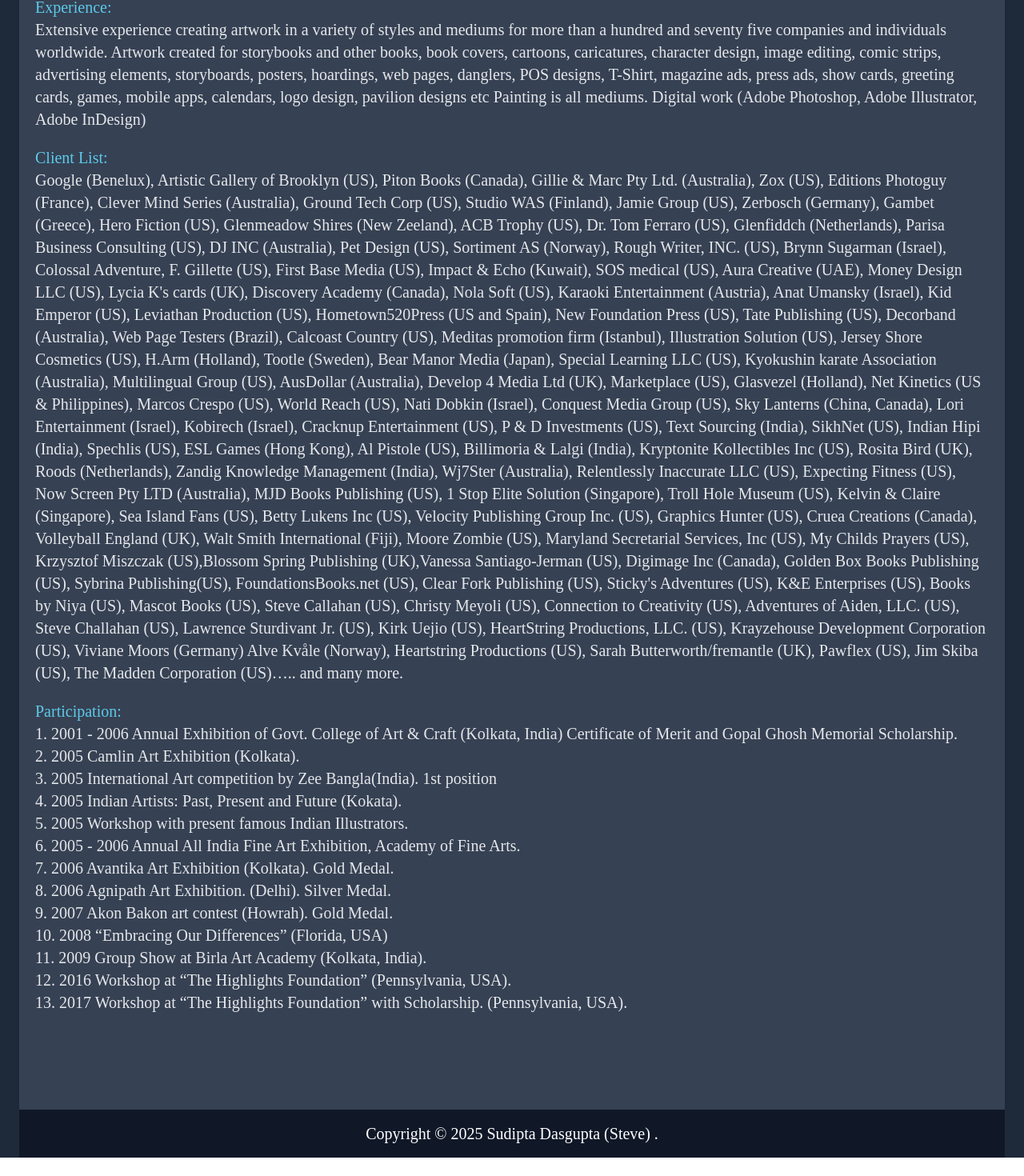
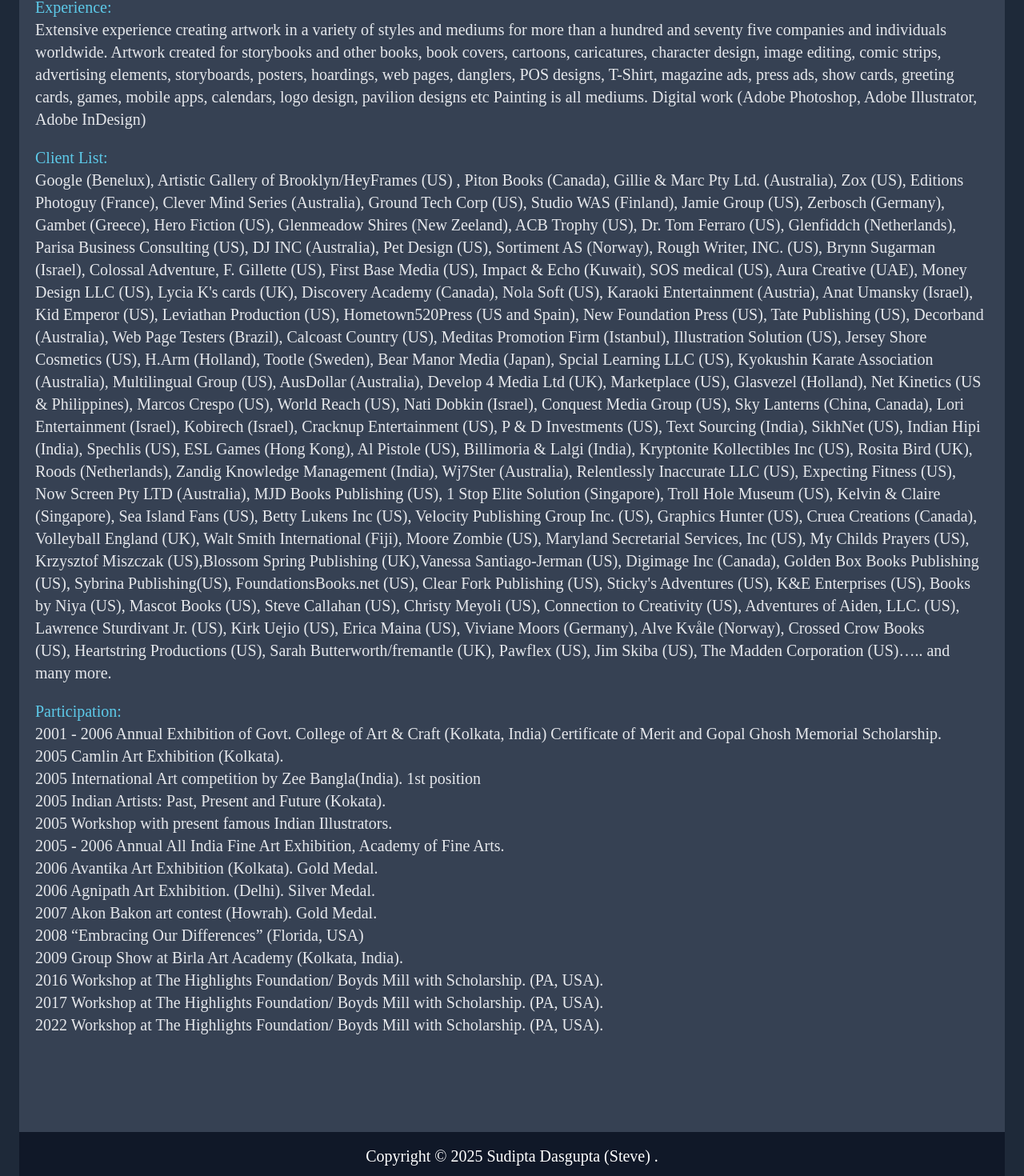
Before and after one commit to Nikolaigamer11/Sudipta_Portfolio, a React (Vite) app: page / in a window 1280 px wide. Shown: the part 2665-4135 px from the top of the page at 80% size. Before the commit the page ends 4112 px from the top, so only its background shows below. Built offline with nearby package versions, Linux system fonts and the light colour scheme.

Commit message:
teweked here and there changed names etc

```diff
--- a/src/components/images.jsx
+++ b/src/components/images.jsx
@@ -14,13 +14,13 @@
 const DIGITAL_PAINTINGS = 25;
 const CHARACTER_PAINTINGS = 15;
 const PENCIL = 25;
-const MANUAL_REAL = 3;
+const MANUAL_REAL = 4;
 const VECTORS = 11;
 const ANIMATION_BACK = 5;
 const MANUAL = 31;
 const MISCELLANEOUS = 5;
 const WATER_PAINTINGS = 11;
-const SET_NUM = 13;
+const SET_NUM = 11;
 const BOOK = 20;
 const POSTER = 8;
 const MURAL = 15;
--- a/src/pages/BookIll.jsx
+++ b/src/pages/BookIll.jsx
@@ -13,11 +13,11 @@
 
       <Gallery
         images={Traditional}
-        txt={`Please Click the images to zoom \n Traditional Book Paintings:`}
+        txt={`Please Click the images to zoom \n Manual:`}
       />
-      <Gallery images={Digital} txt={`Digital Book Paintings:`} />
-      <Gallery images={Comic} txt={`Comic Book Paintings:`} />
-      <Gallery images={Adult_book} txt={`Adult Book Paintings:`} />
+      <Gallery images={Digital} txt={`Digital:`} />
+      <Gallery images={Comic} txt={`Comics:`} />
+      <Gallery images={Adult_book} txt={`Adult Books:`} />
     </main>
   );
 }
--- a/src/pages/Home.jsx
+++ b/src/pages/Home.jsx
@@ -305,25 +305,25 @@
         <div className=" text-left my-5">
           <h5 className="text-[#5dcae9]">Client List:</h5>
           <p>
-            Google (Benelux), Artistic Gallery of Brooklyn (US), Piton Books
-            (Canada), Gillie & Marc Pty Ltd. (Australia), Zox (US), Editions
-            Photoguy (France), Clever Mind Series (Australia), Ground Tech Corp
-            (US), Studio WAS (Finland), Jamie Group (US), Zerbosch (Germany),
-            Gambet (Greece), Hero Fiction (US), Glenmeadow Shires (New Zeeland),
-            ACB Trophy (US), Dr. Tom Ferraro (US), Glenfiddch (Netherlands),
-            Parisa Business Consulting (US), DJ INC (Australia), Pet Design
-            (US), Sortiment AS (Norway), Rough Writer, INC. (US), Brynn Sugarman
-            (Israel), Colossal Adventure, F. Gillette (US), First Base Media
-            (US), Impact & Echo (Kuwait), SOS medical (US), Aura Creative (UAE),
-            Money Design LLC (US), Lycia K's cards (UK), Discovery Academy
-            (Canada), Nola Soft (US), Karaoki Entertainment (Austria), Anat
-            Umansky (Israel), Kid Emperor (US), Leviathan Production (US),
-            Hometown520Press (US and Spain), New Foundation Press (US), Tate
-            Publishing (US), Decorband (Australia), Web Page Testers (Brazil),
-            Calcoast Country (US), Meditas promotion firm (Istanbul),
-            Illustration Solution (US), Jersey Shore Cosmetics (US), H.Arm
-            (Holland), Tootle (Sweden), Bear Manor Media (Japan), Special
-            Learning LLC (US), Kyokushin karate Association (Australia),
+            Google (Benelux), Artistic Gallery of Brooklyn/HeyFrames (US) ,
+            Piton Books (Canada), Gillie & Marc Pty Ltd. (Australia), Zox (US),
+            Editions Photoguy (France), Clever Mind Series (Australia), Ground
+            Tech Corp (US), Studio WAS (Finland), Jamie Group (US), Zerbosch
+            (Germany), Gambet (Greece), Hero Fiction (US), Glenmeadow Shires
+            (New Zeeland), ACB Trophy (US), Dr. Tom Ferraro (US), Glenfiddch
+            (Netherlands), Parisa Business Consulting (US), DJ INC (Australia),
+            Pet Design (US), Sortiment AS (Norway), Rough Writer, INC. (US),
+            Brynn Sugarman (Israel), Colossal Adventure, F. Gillette (US), First
+            Base Media (US), Impact & Echo (Kuwait), SOS medical (US), Aura
+            Creative (UAE), Money Design LLC (US), Lycia K's cards (UK),
+            Discovery Academy (Canada), Nola Soft (US), Karaoki Entertainment
+            (Austria), Anat Umansky (Israel), Kid Emperor (US), Leviathan
+            Production (US), Hometown520Press (US and Spain), New Foundation
+            Press (US), Tate Publishing (US), Decorband (Australia), Web Page
+            Testers (Brazil), Calcoast Country (US), Meditas Promotion Firm
+            (Istanbul), Illustration Solution (US), Jersey Shore Cosmetics (US),
+            H.Arm (Holland), Tootle (Sweden), Bear Manor Media (Japan), Spcial
+            Learning LLC (US), Kyokushin Karate Association (Australia),
             Multilingual Group (US), AusDollar (Australia), Develop 4 Media Ltd
             (UK), Marketplace (US), Glasvezel (Holland), Net Kinetics (US &
             Philippines), Marcos Crespo (US), World Reach (US), Nati Dobkin
@@ -347,45 +347,49 @@
             (US), Clear Fork Publishing (US), Sticky's Adventures (US), K&E
             Enterprises (US), Books by Niya (US), Mascot Books (US), Steve
             Callahan (US), Christy Meyoli (US), Connection to Creativity (US),
-            Adventures of Aiden, LLC. (US), Steve Challahan (US), Lawrence
-            Sturdivant Jr. (US), Kirk Uejio (US), HeartString Productions, LLC.
-            (US), Krayzehouse Development Corporation (US), Viviane Moors
-            (Germany) Alve Kvåle (Norway), Heartstring Productions (US), Sarah
-            Butterworth/fremantle (UK), Pawflex (US), Jim Skiba (US), The Madden
-            Corporation (US)….. and many more.
+            Adventures of Aiden, LLC. (US), Lawrence Sturdivant Jr. (US), Kirk
+            Uejio (US), Erica Maina (US), Viviane Moors (Germany), Alve Kvåle
+            (Norway), Crossed Crow Books (US), Heartstring Productions (US),
+            Sarah Butterworth/fremantle (UK), Pawflex (US), Jim Skiba (US), The
+            Madden Corporation (US)….. and many more.
           </p>
         </div>
         <div className=" text-left my-5">
           <h5 className="text-[#5dcae9]">Participation: </h5>
           <ol className=" text-left list-decimal list-inside">
-            <li>
+            <ul>
               2001 - 2006 Annual Exhibition of Govt. College of Art & Craft
               (Kolkata, India) Certificate of Merit and Gopal Ghosh Memorial
               Scholarship.
-            </li>
-            <li>2005 Camlin Art Exhibition (Kolkata). </li>
-            <li>
+            </ul>
+            <ul>2005 Camlin Art Exhibition (Kolkata). </ul>
+            <ul>
               2005 International Art competition by Zee Bangla(India). 1st
               position
-            </li>
-            <li>2005 Indian Artists: Past, Present and Future (Kokata). </li>
-            <li>2005 Workshop with present famous Indian Illustrators. </li>
-            <li>
+            </ul>
+            <ul>2005 Indian Artists: Past, Present and Future (Kokata). </ul>
+            <ul>2005 Workshop with present famous Indian Illustrators. </ul>
+            <ul>
               2005 - 2006 Annual All India Fine Art Exhibition, Academy of Fine
               Arts.
-            </li>
-            <li>2006 Avantika Art Exhibition (Kolkata). Gold Medal. </li>
-            <li>2006 Agnipath Art Exhibition. (Delhi). Silver Medal. </li>
-            <li>2007 Akon Bakon art contest (Howrah). Gold Medal. </li>
-            <li>2008 “Embracing Our Differences” (Florida, USA) </li>
-            <li>2009 Group Show at Birla Art Academy (Kolkata, India).</li>
-            <li>
-              2016 Workshop at “The Highlights Foundation” (Pennsylvania, USA).
-            </li>
-            <li>
-              2017 Workshop at “The Highlights Foundation” with Scholarship.
-              (Pennsylvania, USA).
-            </li>
+            </ul>
+            <ul>2006 Avantika Art Exhibition (Kolkata). Gold Medal. </ul>
+            <ul>2006 Agnipath Art Exhibition. (Delhi). Silver Medal. </ul>
+            <ul>2007 Akon Bakon art contest (Howrah). Gold Medal. </ul>
+            <ul>2008 “Embracing Our Differences” (Florida, USA) </ul>
+            <ul>2009 Group Show at Birla Art Academy (Kolkata, India).</ul>
+            <ul>
+              2016 Workshop at The Highlights Foundation/ Boyds Mill with
+              Scholarship. (PA, USA).
+            </ul>
+            <ul>
+              2017 Workshop at The Highlights Foundation/ Boyds Mill with
+              Scholarship. (PA, USA).
+            </ul>
+            <ul>
+              2022 Workshop at The Highlights Foundation/ Boyds Mill with
+              Scholarship. (PA, USA).
+            </ul>
           </ol>
         </div>
       </section>
--- a/src/pages/OIll.jsx
+++ b/src/pages/OIll.jsx
@@ -6,8 +6,8 @@
   Watercolor,
   Manual_Real,
   vector,
+  Manual,
   Animation_Back,
-  Manual,
   Miscellaneous,
 } from "../components/images";
 import IllHeader from "../components/Ill_header";
@@ -17,17 +17,18 @@
       <IllHeader header="Illustrations for other purposes such as character designs, greeting cards, posters, cartoons, web pages, etc." />
       <Gallery
         images={Watercolor}
-        txt={`Please click the images to zoom  \n Water color paintings:- `}
+        txt={`Please click the images to zoom  \n Watercolor illustrations:- `}
       />
-      <Gallery images={Pencil} txt="Pencil Sketches :-" />
+      <Gallery images={Pencil} txt="Pencil Sketches (Digital and Manual) :-" />
       <Gallery
         images={Manual_Real}
         txt="Manual Illustration of Real Places :-"
       />
       <Gallery images={character} txt="Charector Designs:-" />
-      <Gallery images={vector} txt="Vector Graphics:-" />
+      <Gallery images={vector} txt="Vector Graphics (Adobe Illustrator) :-" />
       <Gallery images={Animation_Back} txt="Background for Animations :-" />
-      <Gallery images={Manual_Real} txt="Manual Illustrations:-" />
+      <Gallery images={Manual} txt="Manual Illustrations:-" />
+
       <Gallery images={Miscellaneous} />
     </main>
   );
--- a/src/pages/PaintingIll.jsx
+++ b/src/pages/PaintingIll.jsx
@@ -9,16 +9,16 @@
       <IllHeader
         header="My Paintings"
         parag={`Painting is more like a hobby to me, unless it is custom work. \n
-Acrylic, oil, watercolor and mixed media as well as I often used real elements such as glass, fiber, foam, plastic, metal chains, coins, packing board and many more to give it a special look.\n
+Acrylic, oil, watercolor and mixed media as well as I often use real elements such as glass, fiber, foam, plastic, metal chains, coins, packing board and many more to give it a special look.\n
 
-I also enjoy mural/wall art. So far I have painted murals in Chicago, IL , Alliance, OH and Brooklyn, NY.`}
+I also enjoy mural/wall art. So far I have painted murals in Chicago (IL), Alliance (OH), Brooklyn, NYC (NY), Rahway (NJ), Kolkata (India) etc.`}
       />
       <Gallery
         images={Mural}
         txt={`Please click on  the images to zoom\n Murals:-`}
       />
       <Gallery images={Portion} txt={`Portions of Murals:-`} />
-      <Gallery images={Canvas} txt={`OilAcrylic on Canvas:-`} />
+      <Gallery images={Canvas} txt={`Oil and Acrylic on Canvas:-`} />
       <Gallery images={Sketch} txt={`Sketches:-`} />
     </main>
   );
```
